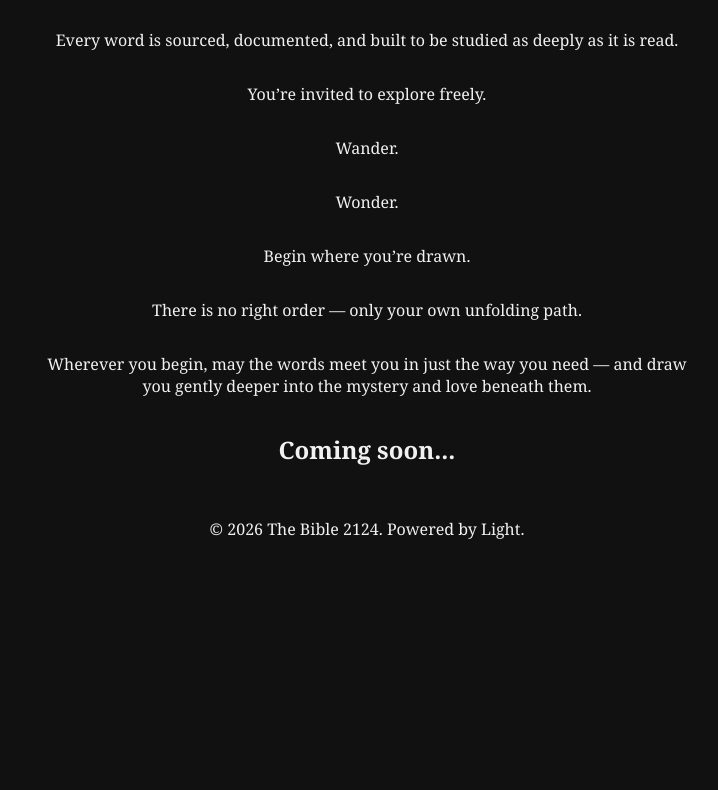
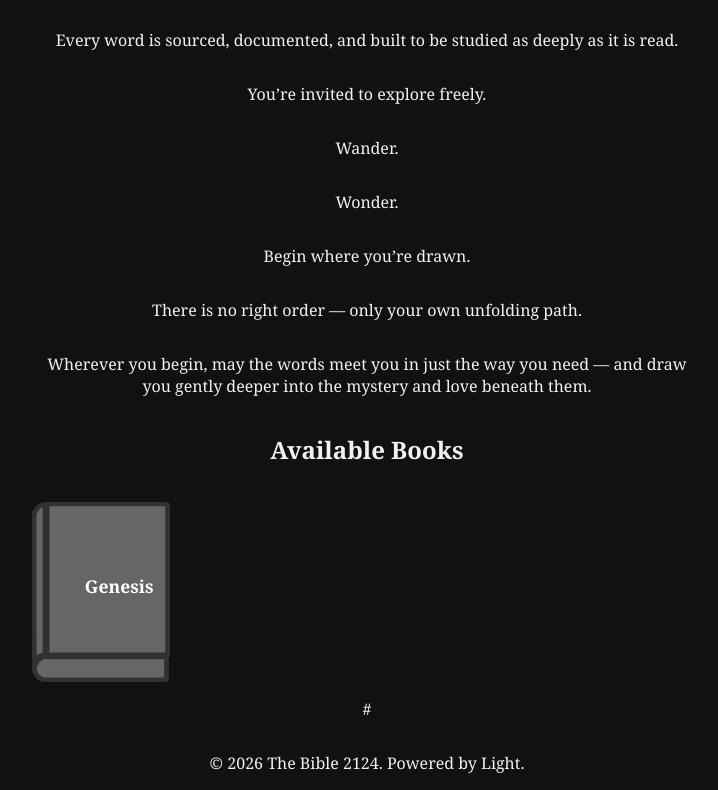
Before and after one commit to jstan285/thebible2124, an Eleventy site: page src/library/index.njk in a window 1280 px wide. Shown: the part 436-1226 px from the top of the page, without its empty margins (273-991 px from the left). Before the commit the page ends 992 px from the top, so only its background shows below. Built offline with nearby package versions, Linux system fonts and the light colour scheme; Eleventy itself is replaced by a stand-in of ours; files that its build step writes are made by us from their sources.

Commit message:
Update index.njk

```diff
--- a/src/library/index.njk
+++ b/src/library/index.njk
@@ -21,10 +21,9 @@ layout: layout.njk
 
 <p>Wherever you begin, may the words meet you in just the way you need — and draw you gently deeper into the mystery and love beneath them.</p>
 
-<h2>Coming soon...</h2>
-{#<h2>Available Books</h2>
+<h2>Available Books</h2>
 <div class="tile-container">
   {% for book in collections.books %}
     <a class="tile" href="/library/{{ book }}/">{{ book | capitalize }}</a>
   {% endfor %}
-</div>#}
+</div>#
```
